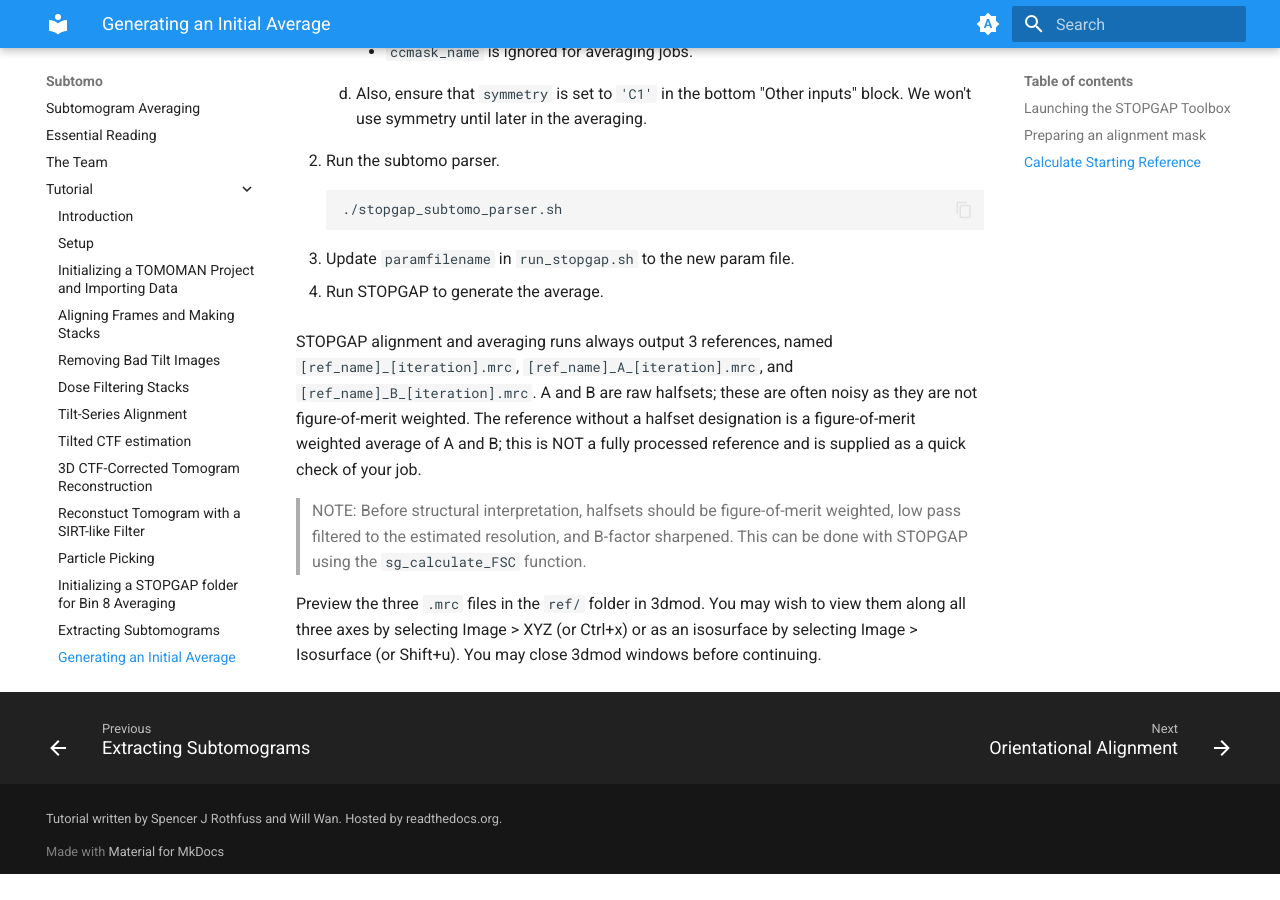
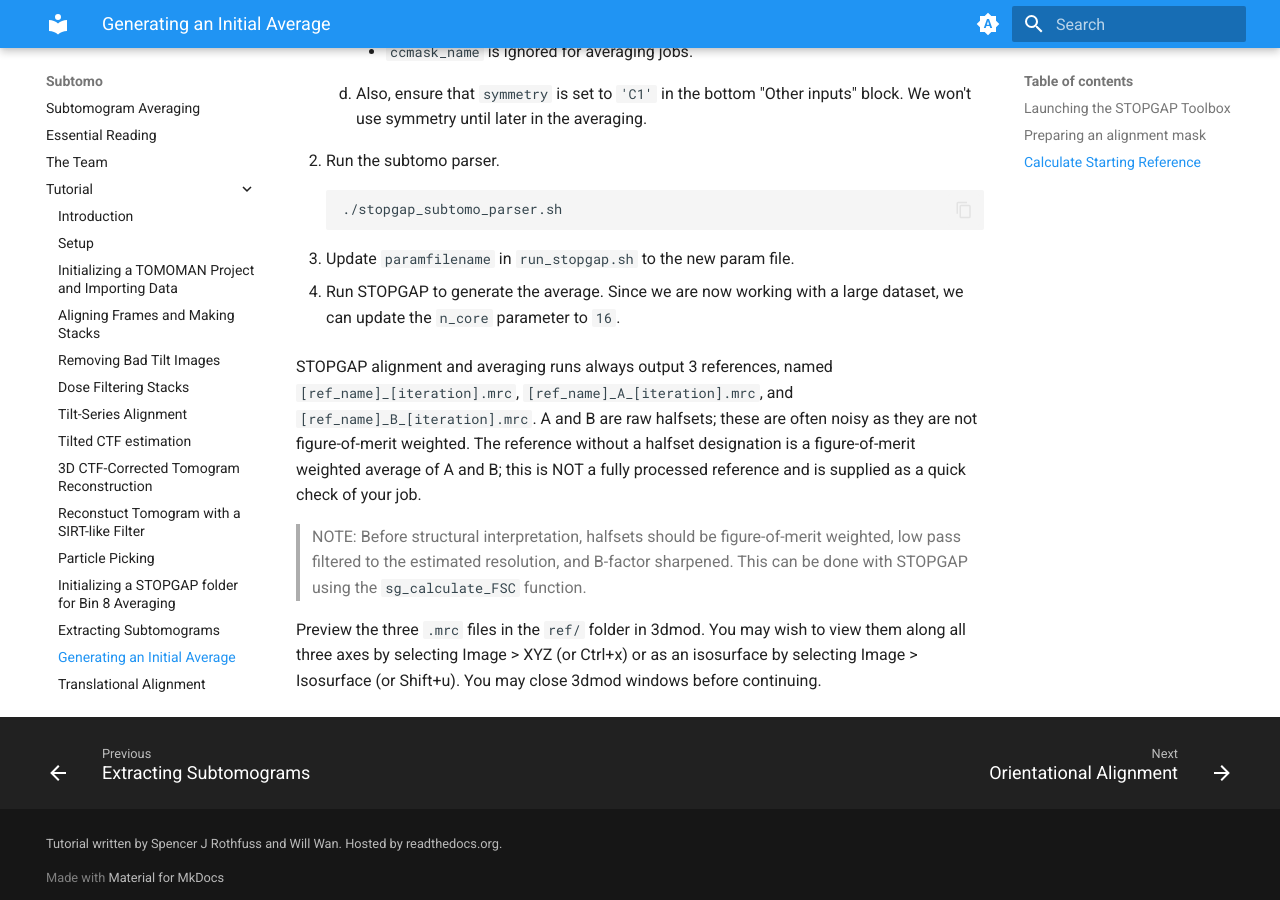
Before and after one commit to wan-lab-vanderbilt/subtomo-tutorials, an MkDocs documentation site: the page built from docs/hiv/bin8_init_avg.md, in a window 1280 px wide and 900 px high, scrolled down 1786 px. Built offline with MkDocs 1.6.1 and Material for MkDocs 9.7.7, drawn with Linux system fonts in a browser that asks for light colours; before the commit the page ends 2660 px from its top, so only the background shows below that.

Commit message:
Update bin8_init_avg.md

```diff
--- a/docs/hiv/bin8_init_avg.md
+++ b/docs/hiv/bin8_init_avg.md
@@ -81,6 +81,7 @@ In this example, since we have picked our positions using geometry, we have roug
 1. Update `paramfilename` in `run_stopgap.sh` to the new param file.
 
 1. Run STOPGAP to generate the average.
+   Since we are now working with a large dataset, we can update the `n_core` parameter to `16`.
 
 STOPGAP alignment and averaging runs always output 3 references, named `[ref_name]_[iteration].mrc`, `[ref_name]_A_[iteration].mrc`, and `[ref_name]_B_[iteration].mrc`.
 A and B are raw halfsets; these are often noisy as they are not figure-of-merit weighted.
```
